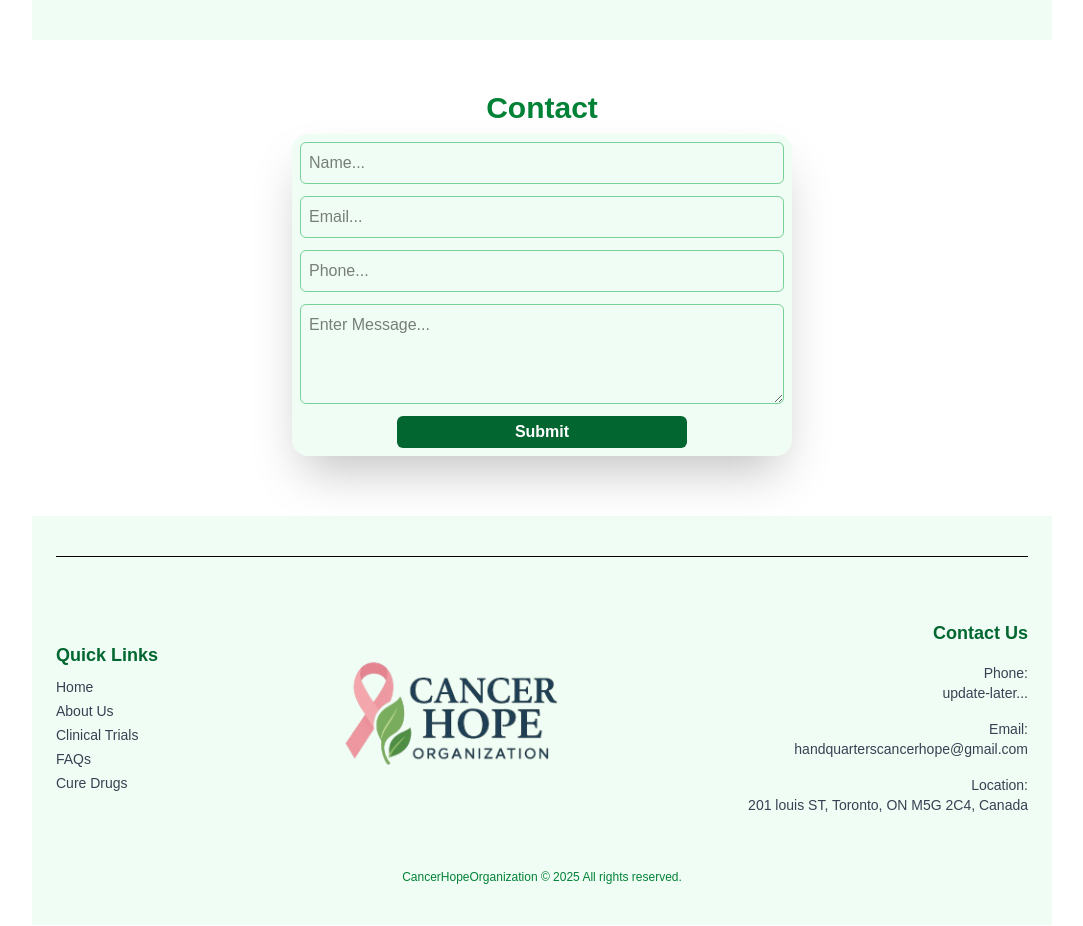
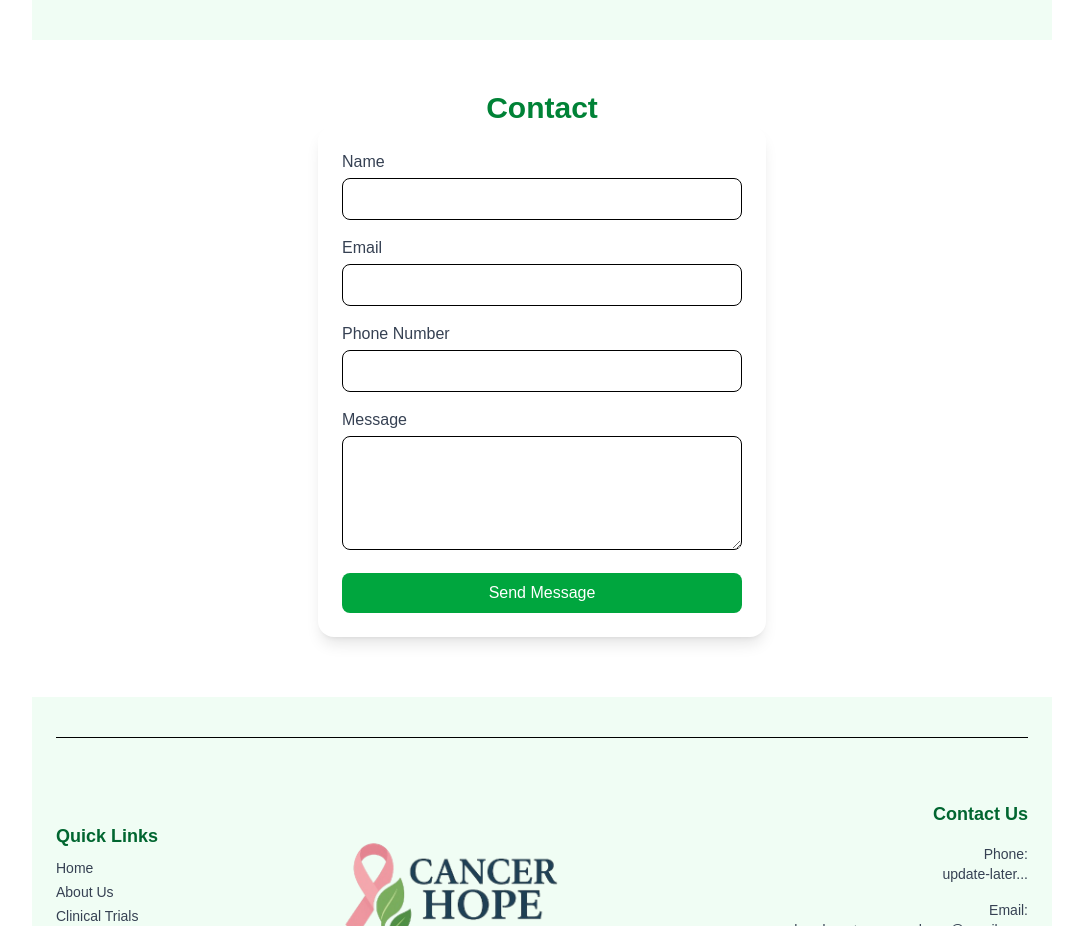
Before and after one commit to sakamantoes/cancerHope_org, a React (Vite) app: page / in a window 1280 px wide. Shown: the part 2380-3306 px from the top of the page, without its empty margins (98-1181 px from the left). Built offline with nearby package versions, Linux system fonts and the light colour scheme.

Commit message:
new update

```diff
--- a/src/pages/Contact.jsx
+++ b/src/pages/Contact.jsx
@@ -2,59 +2,85 @@ const Contact = () => {
   return (
     <div className="bg-gray-50 py-16 px-4 sm:px-6 lg:px-24">
       <div className="flex items-center mb-[60px] justify-center flex-col">
-        <p className="text-3xl text-green-700 font-bold">Contact</p>
+        <div className="bg-green-50 min-h-screen flex items-center justify-center px-4 py-12">
           <form
-          action="https://formsubmit.co/handquarterscancerhope@gmail.com"
+            action="https://usebasin.com/f/5529e87fd7f1"
             method="POST"
-          target="_self"
-          className="flex-col flex sm:w-[500px] w-[360px] p-2 bg-green-50 rounded-2xl shadow-2xl mt-2 gap-3"
+            id="form"
+            className="w-[500px] max-w-md bg-white p-6 rounded-2xl shadow-lg space-y-4"
           >
-          {/* Required hidden fields */}
-          <input type="hidden" name="_captcha" value="false" />
-          <input type="hidden" name="_subject" value="New Mail from C.H.O!!!" />
-          <input type="hidden" name="_template" value="table" />
-          <input
-            type="hidden"
-            name="_next"
-            value="https://cancer-hope-org-help.vercel.app/thankyou"
-          />
+            <h2 className="text-3xl font-semibold text-center text-green-700">
+              Contact Us
+            </h2>
 
+            <div>
+              <label
+                htmlFor="name"
+                className="block mb-1 font-medium text-gray-700"
+              >
+                Name
+              </label>
               <input
                 type="text"
                 name="name"
-            placeholder="Name..."
                 required
-            className="border border-green-600/50 rounded-md p-2"
+                className="w-full px-4 py-2 border rounded-lg focus:outline-none focus:ring-2 focus:ring-green-300"
               />
+            </div>
+
+            <div>
+              <label
+                htmlFor="email"
+                className="block mb-1 font-medium text-gray-700"
+              >
+                Email
+              </label>
               <input
                 type="email"
                 name="email"
-            placeholder="Email..."
                 required
-            className="border border-green-600/50 rounded-md p-2"
+                className="w-full px-4 py-2 border rounded-lg focus:outline-none focus:ring-2 focus:ring-green-300"
               />
+            </div>
+
+            <div>
+              <label
+                htmlFor="number"
+                className="block mb-1 font-medium text-gray-700"
+              >
+                Phone Number
+              </label>
               <input
                 type="tel"
-            name="phone"
-            placeholder="Phone..."
+                name="number"
                 required
-            className="border border-green-600/50 rounded-md p-2"
+                className="w-full px-4 py-2 border rounded-lg focus:outline-none focus:ring-2 focus:ring-green-300"
               />
+            </div>
+
+            <div>
+              <label
+                htmlFor="message"
+                className="block mb-1 font-medium text-gray-700"
+              >
+                Message
+              </label>
               <textarea
                 name="message"
-            cols="30"
-            rows="30"
-            placeholder="Enter Message..."
+                rows="4"
                 required
-            className="border h-[100px] border-green-600/50 rounded-md p-2"
+                className="w-full px-4 py-2 border rounded-lg focus:outline-none focus:ring-2 focus:ring-green-300"
               ></textarea>
+            </div>
+
             <button
               type="submit"
-            className="bg-green-800 w-[60%] m-auto py-1 text-white font-bold rounded-md"
+              className="w-full bg-green-600 text-white py-2 rounded-lg hover:bg-green-700 transition duration-300"
             >
-            Submit
+              Send Message
             </button>
           </form>
+        </div>
       </div>
     </div>
   );
--- a/src/pages/Home.jsx
+++ b/src/pages/Home.jsx
@@ -197,55 +197,76 @@ const Home = () => {
       <div className="flex items-center mb-[60px] justify-center flex-col">
         <p className="text-3xl text-green-700 font-bold">Contact</p>
         <form
-          action="https://formsubmit.co/handquarterscancerhope@gmail.com"
+          action="https://usebasin.com/f/5529e87fd7f1"
           method="POST"
-          target="_self"
-          className="flex-col flex sm:w-[500px] w-[360px] p-2 bg-green-50 rounded-2xl shadow-2xl mt-2 gap-3"
+          id="form"
+          className="w-[500px] max-w-md bg-white p-6 rounded-2xl shadow-lg space-y-4"
         >
-          {/* Required hidden fields */}
-          <input type="hidden" name="_captcha" value="false" />
-          <input type="hidden" name="_subject" value="New Mail from C.H.O!!!" />
-          <input type="hidden" name="_template" value="table" />
-          <input
-            type="hidden"
-            name="_next"
-            value="https://cancer-hope-org-help.vercel.app/thankyou"
-          />
-
+          <div>
+            <label
+              htmlFor="name"
+              className="block mb-1 font-medium text-gray-700"
+            >
+              Name
+            </label>
             <input
               type="text"
               name="name"
-            placeholder="Name..."
               required
-            className="border border-green-600/50 rounded-md p-2"
+              className="w-full px-4 py-2 border rounded-lg focus:outline-none focus:ring-2 focus:ring-green-300"
             />
+          </div>
+
+          <div>
+            <label
+              htmlFor="email"
+              className="block mb-1 font-medium text-gray-700"
+            >
+              Email
+            </label>
             <input
               type="email"
               name="email"
-            placeholder="Email..."
               required
-            className="border border-green-600/50 rounded-md p-2"
+              className="w-full px-4 py-2 border rounded-lg focus:outline-none focus:ring-2 focus:ring-green-300"
             />
+          </div>
+
+          <div>
+            <label
+              htmlFor="number"
+              className="block mb-1 font-medium text-gray-700"
+            >
+              Phone Number
+            </label>
             <input
               type="tel"
-            name="phone"
-            placeholder="Phone..."
+              name="number"
               required
-            className="border border-green-600/50 rounded-md p-2"
+              className="w-full px-4 py-2 border rounded-lg focus:outline-none focus:ring-2 focus:ring-green-300"
             />
+          </div>
+
+          <div>
+            <label
+              htmlFor="message"
+              className="block mb-1 font-medium text-gray-700"
+            >
+              Message
+            </label>
             <textarea
               name="message"
-            cols="30"
-            rows="30"
-            placeholder="Enter Message..."
+              rows="4"
               required
-            className="border h-[100px] border-green-600/50 rounded-md p-2"
+              className="w-full px-4 py-2 border rounded-lg focus:outline-none focus:ring-2 focus:ring-green-300"
             ></textarea>
+          </div>
+
           <button
             type="submit"
-            className="bg-green-800 w-[60%] m-auto py-1 text-white font-bold rounded-md"
+            className="w-full bg-green-600 text-white py-2 rounded-lg hover:bg-green-700 transition duration-300"
           >
-            Submit
+            Send Message
           </button>
         </form>
       </div>
```
Lines whose indentation alone changed are shown as unchanged.
